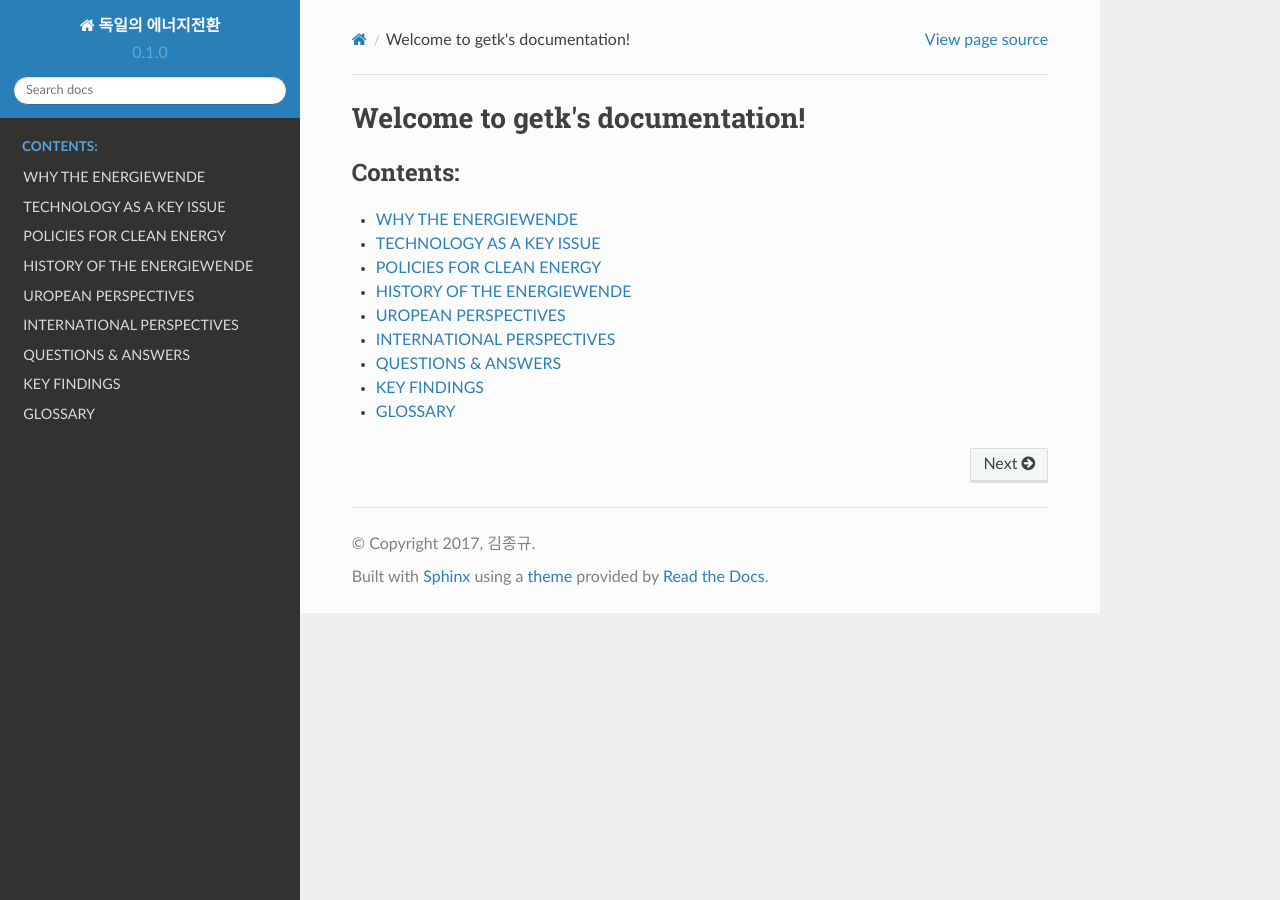
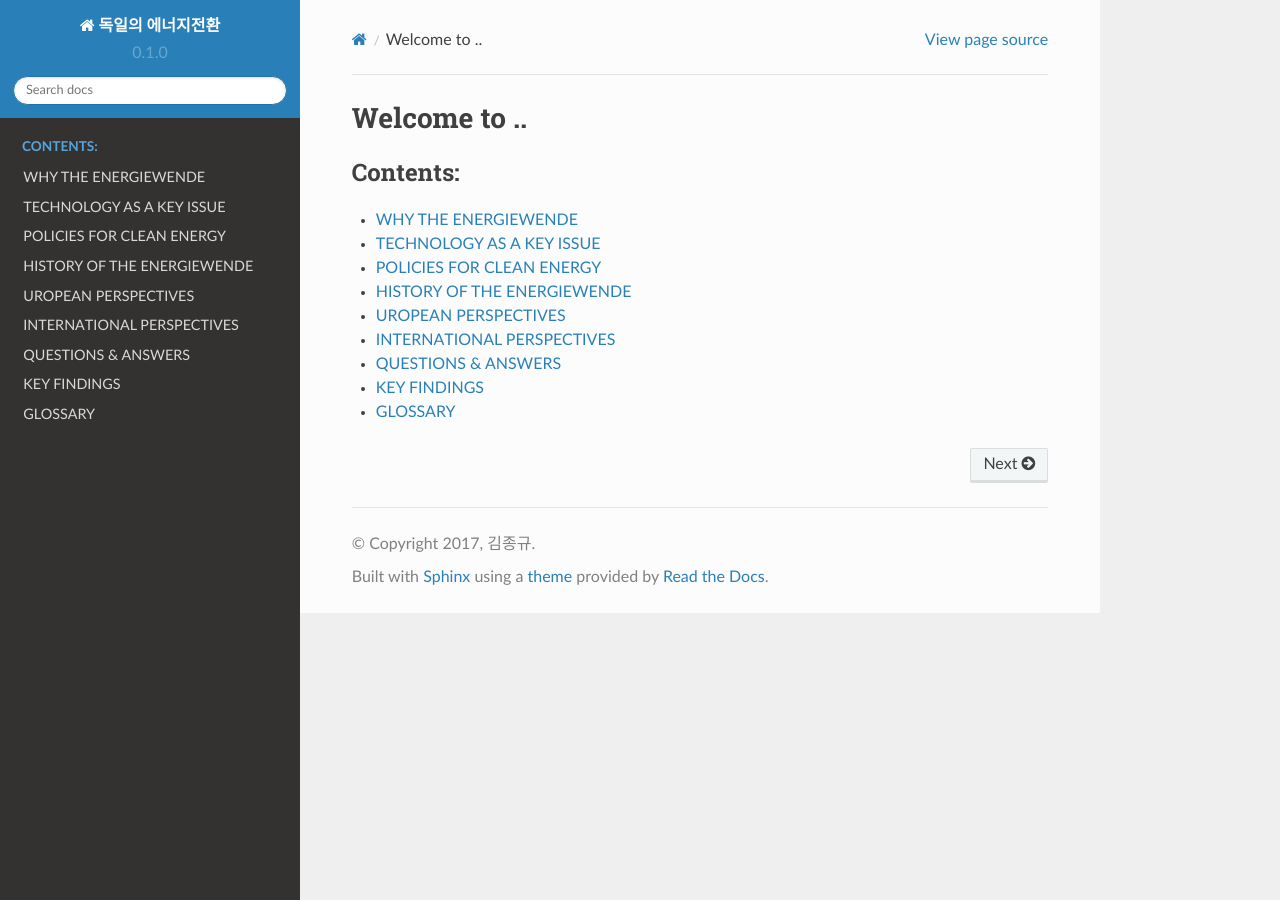
Before and after one commit to xenigmax/getk, a Sphinx documentation site: the page built from docs/source/index.rst, in a window 1280 px wide. Built offline with Sphinx 7.4.7 and the Read the Docs theme 2.0.0, drawn with Linux system fonts in a browser that asks for light colours; some of the changed lines change nothing that is shown.

Commit message:
change title

```diff
--- a/docs/source/index.rst
+++ b/docs/source/index.rst
@@ -1,10 +1,5 @@
-.. getk documentation master file, created by
-   sphinx-quickstart on Thu Feb 16 17:06:25 2017.
-   You can adapt this file completely to your liking, but it should at least
-   contain the root `toctree` directive.
-
-Welcome to getk's documentation!
-================================
+Welcome to  ..
+==============================
 
 .. toctree::
    :maxdepth: 2
```
